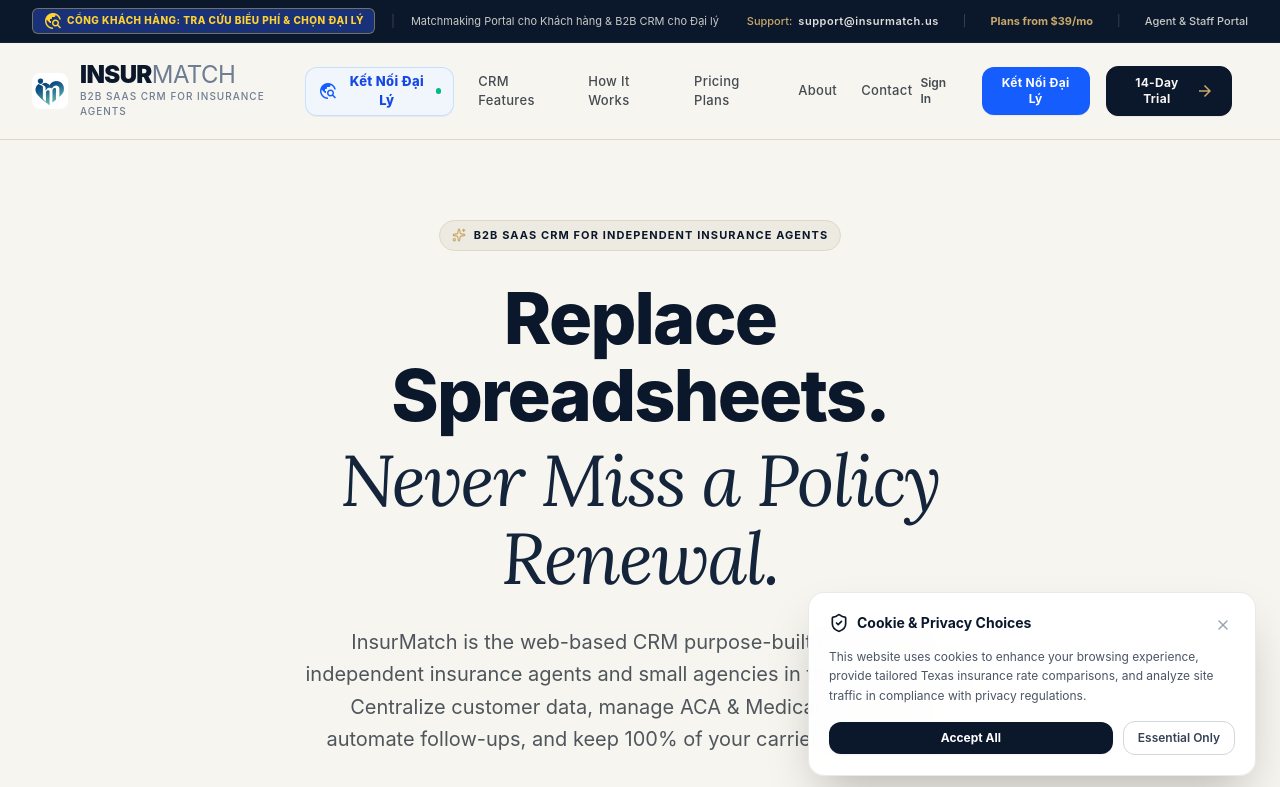
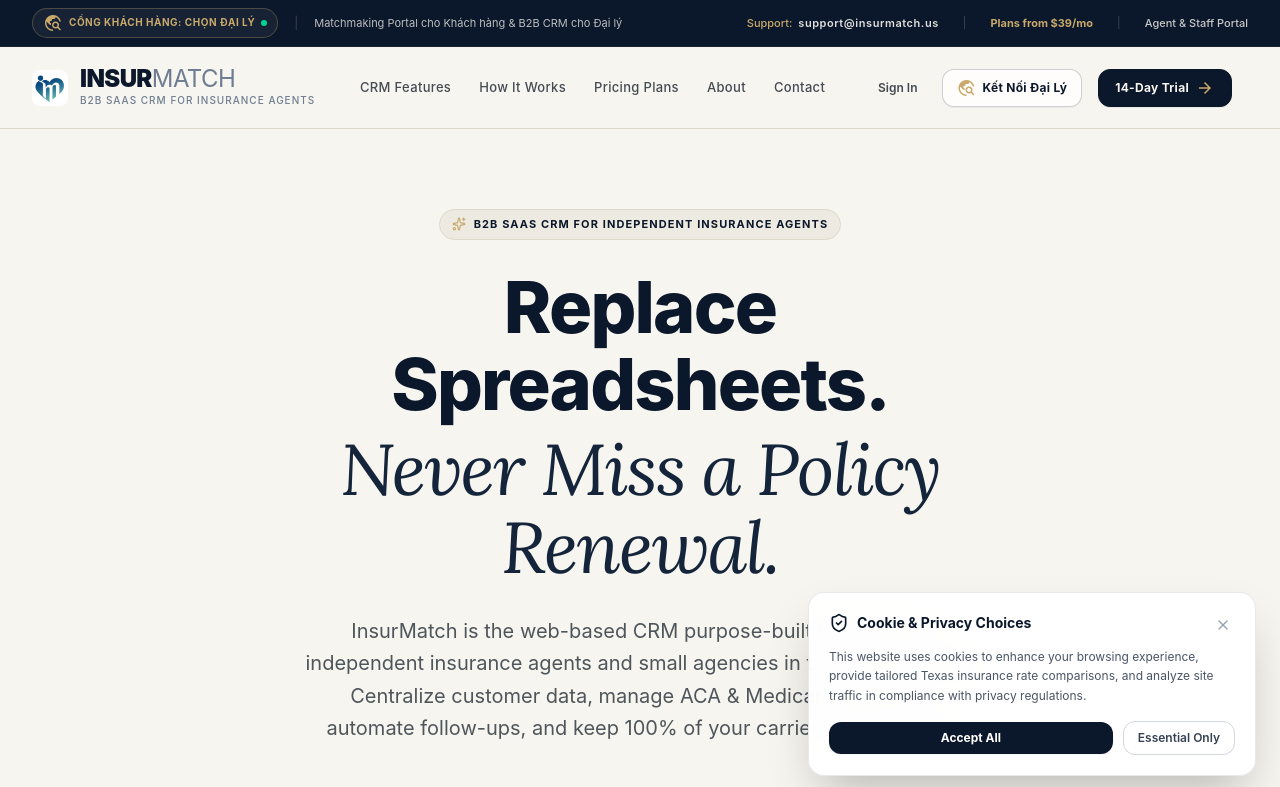
Before and after one commit to Kian1011-C/EXE201, a React (Vite) app: page / in a window 1280 px wide. Shown: the top 787 px of the page. Built offline with nearby package versions, Linux system fonts and the light colour scheme; no server answers.

Commit message:
fix(ui): redesign navbar to fix text wrapping, remove duplicate CTA button, and restore luxury palette

```diff
--- a/src/components/Navbar.jsx
+++ b/src/components/Navbar.jsx
@@ -28,13 +28,14 @@ export default function Navbar({ onOpenQuote, onOpenMatch }) {
             <button
               type="button"
               onClick={onOpenMatch}
-              className="tracking-wider uppercase text-[10px] text-amber-300 font-extrabold whitespace-nowrap bg-blue-900/80 hover:bg-blue-800 px-2.5 py-0.5 rounded-md border border-amber-300/40 transition flex items-center gap-1 cursor-pointer"
+              className="tracking-wider uppercase text-[10px] text-champagne font-bold whitespace-nowrap bg-white/5 hover:bg-champagne/20 hover:text-white px-2.5 py-1 rounded-full border border-champagne/30 transition-all flex items-center gap-1.5 cursor-pointer shadow-2xs"
             >
-              <span className="material-symbols-outlined text-[14px]">travel_explore</span>
-              <span>Cổng Khách Hàng: Tra Cứu Biểu Phí &amp; Chọn Đại Lý</span>
+              <span className="material-symbols-outlined text-[13px] text-champagne">travel_explore</span>
+              <span>Cổng Khách Hàng: Chọn Đại Lý</span>
+              <span className="w-1.5 h-1.5 rounded-full bg-emerald-400 animate-pulse" />
             </button>
             <span className="text-white/20 hidden lg:inline">|</span>
-            <span className="text-ivory/80 text-[11px] hidden lg:inline whitespace-nowrap">
+            <span className="text-ivory/75 text-[11px] hidden lg:inline whitespace-nowrap">
               Matchmaking Portal cho Khách hàng &amp; B2B CRM cho Đại lý
             </span>
           </div>
@@ -70,7 +71,7 @@ export default function Navbar({ onOpenQuote, onOpenMatch }) {
         <div className="max-w-7xl mx-auto px-4 lg:px-8 flex justify-between items-center">
 
           {/* LEFT: INSURMATCH Brand */}
-          <Link className="flex items-center gap-3 group" to="/">
+          <Link className="flex items-center gap-3 group shrink-0" to="/">
             <img
               alt="InsurMatch"
               className="h-9 w-9 object-contain rounded-lg transition-transform duration-200 group-hover:scale-105"
@@ -80,49 +81,40 @@ export default function Navbar({ onOpenQuote, onOpenMatch }) {
               <span className="text-xl lg:text-2xl font-black tracking-tight text-navy-deep leading-none">
                 INSUR<span className="text-slate-muted font-normal">MATCH</span>
               </span>
-              <span className="text-[10px] tracking-widest text-slate-muted uppercase mt-0.5 font-medium">
+              <span className="text-[10px] tracking-widest text-slate-muted uppercase mt-0.5 font-medium whitespace-nowrap">
                 B2B SaaS CRM for Insurance Agents
               </span>
             </div>
           </Link>
 
           {/* CENTER: Clean Editorial Navigation Links */}
-          <nav className="hidden lg:flex items-center space-x-6 text-[13px] font-medium tracking-wide text-charcoal/80">
-            <button
-              type="button"
-              onClick={onOpenMatch}
-              className="text-blue-700 font-extrabold hover:text-blue-900 transition-colors flex items-center gap-1.5 bg-blue-50/80 hover:bg-blue-100/80 px-3 py-1 rounded-xl border border-blue-200/80 shadow-2xs cursor-pointer"
-            >
-              <span className="material-symbols-outlined text-[17px] text-blue-600">travel_explore</span>
-              <span>Kết Nối Đại Lý</span>
-              <span className="w-1.5 h-1.5 rounded-full bg-emerald-500 animate-pulse" />
-            </button>
+          <nav className="hidden lg:flex items-center space-x-7 text-[13px] font-medium tracking-wide text-charcoal/80">
             <a
-              className="hover:text-navy-deep transition-colors"
+              className="hover:text-navy-deep transition-colors whitespace-nowrap"
               href="/#features"
             >
               CRM Features
             </a>
             <a
-              className="hover:text-navy-deep transition-colors"
+              className="hover:text-navy-deep transition-colors whitespace-nowrap"
               href="/#how-it-works"
             >
               How It Works
             </a>
             <Link
-              className={`hover:text-navy-deep transition-colors ${location.pathname === '/pricing' ? 'text-navy-deep font-bold border-b-2 border-navy-deep pb-1' : ''}`}
+              className={`hover:text-navy-deep transition-colors whitespace-nowrap ${location.pathname === '/pricing' ? 'text-navy-deep font-bold border-b-2 border-navy-deep pb-1' : ''}`}
               to="/pricing"
             >
               Pricing Plans
             </Link>
             <Link
-              className={`hover:text-navy-deep transition-colors ${location.pathname === '/about' ? 'text-navy-deep font-semibold border-b-2 border-navy-deep pb-1' : ''}`}
+              className={`hover:text-navy-deep transition-colors whitespace-nowrap ${location.pathname === '/about' ? 'text-navy-deep font-semibold border-b-2 border-navy-deep pb-1' : ''}`}
               to="/about"
             >
               About
             </Link>
             <Link
-              className={`hover:text-navy-deep transition-colors ${location.pathname === '/contact' ? 'text-navy-deep font-semibold border-b-2 border-navy-deep pb-1' : ''}`}
+              className={`hover:text-navy-deep transition-colors whitespace-nowrap ${location.pathname === '/contact' ? 'text-navy-deep font-semibold border-b-2 border-navy-deep pb-1' : ''}`}
               to="/contact"
             >
               Contact
@@ -130,11 +122,11 @@ export default function Navbar({ onOpenQuote, onOpenMatch }) {
           </nav>
 
           {/* RIGHT: Actions (Sign In, Primary CTA & Mobile Toggle) */}
-          <div className="flex items-center space-x-3 sm:space-x-4">
+          <div className="flex items-center space-x-3 sm:space-x-4 shrink-0">
             <div className="hidden sm:flex items-center space-x-3 sm:space-x-4">
               <Link
                 to="/login"
-                className="text-xs font-semibold text-charcoal/80 hover:text-navy-deep transition-colors px-2 py-1"
+                className="text-xs font-semibold text-charcoal/80 hover:text-navy-deep transition-colors px-2 py-1 whitespace-nowrap"
               >
                 Sign In
               </Link>
@@ -142,17 +134,18 @@ export default function Navbar({ onOpenQuote, onOpenMatch }) {
               <button
                 type="button"
                 onClick={onOpenMatch}
-                className="inline-flex items-center justify-center px-3.5 py-2 rounded-xl bg-blue-600 hover:bg-blue-700 text-white transition-all font-bold text-xs tracking-wide cursor-pointer shadow-2xs"
+                className="inline-flex items-center justify-center gap-1.5 px-3.5 py-2 rounded-xl border border-navy-deep/20 bg-white/80 hover:bg-navy-deep hover:text-ivory text-navy-deep transition-all duration-200 font-bold text-xs tracking-wide cursor-pointer shadow-2xs whitespace-nowrap group"
               >
+                <span className="material-symbols-outlined text-[16px] text-champagne">travel_explore</span>
                 <span>Kết Nối Đại Lý</span>
               </button>
 
               <button
                 onClick={onOpenQuote}
-                className="inline-flex items-center justify-center px-4 py-2 rounded-xl bg-navy-deep text-ivory hover:bg-navy-midnight shadow-2xs hover:shadow-xs transition-all duration-200 font-bold text-xs tracking-wide group cursor-pointer border border-navy-deep"
+                className="inline-flex items-center justify-center px-4 py-2 rounded-xl bg-navy-deep text-ivory hover:bg-navy-midnight shadow-2xs hover:shadow-xs transition-all duration-200 font-bold text-xs tracking-wide group cursor-pointer border border-navy-deep whitespace-nowrap"
               >
                 <span>14-Day Trial</span>
-                <span className="material-symbols-outlined ml-1 text-[16px] text-champagne group-hover:translate-x-0.5 transition-transform">
+                <span className="material-symbols-outlined ml-1.5 text-[16px] text-champagne group-hover:translate-x-0.5 transition-transform">
                   arrow_forward
                 </span>
               </button>
```
